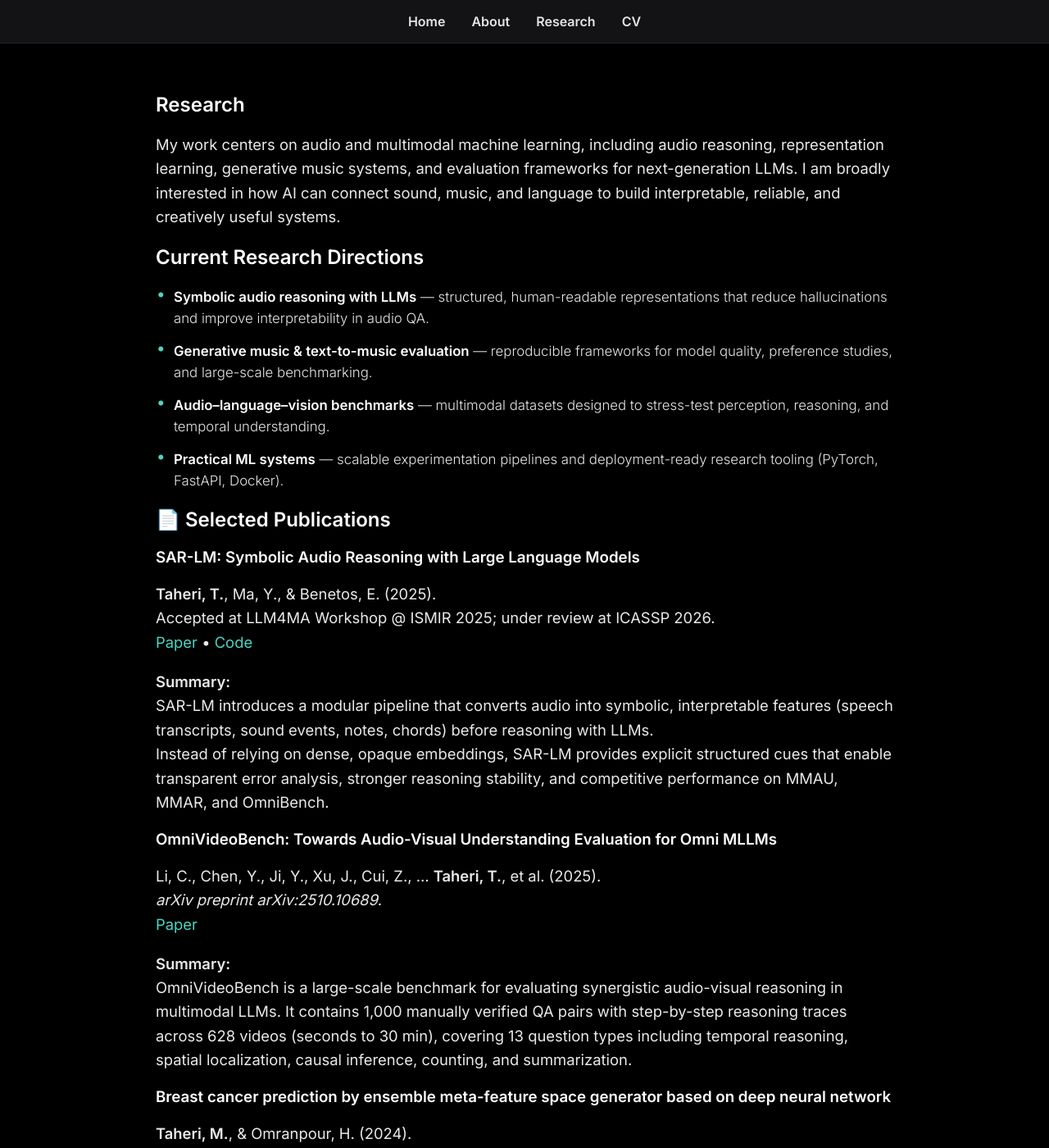
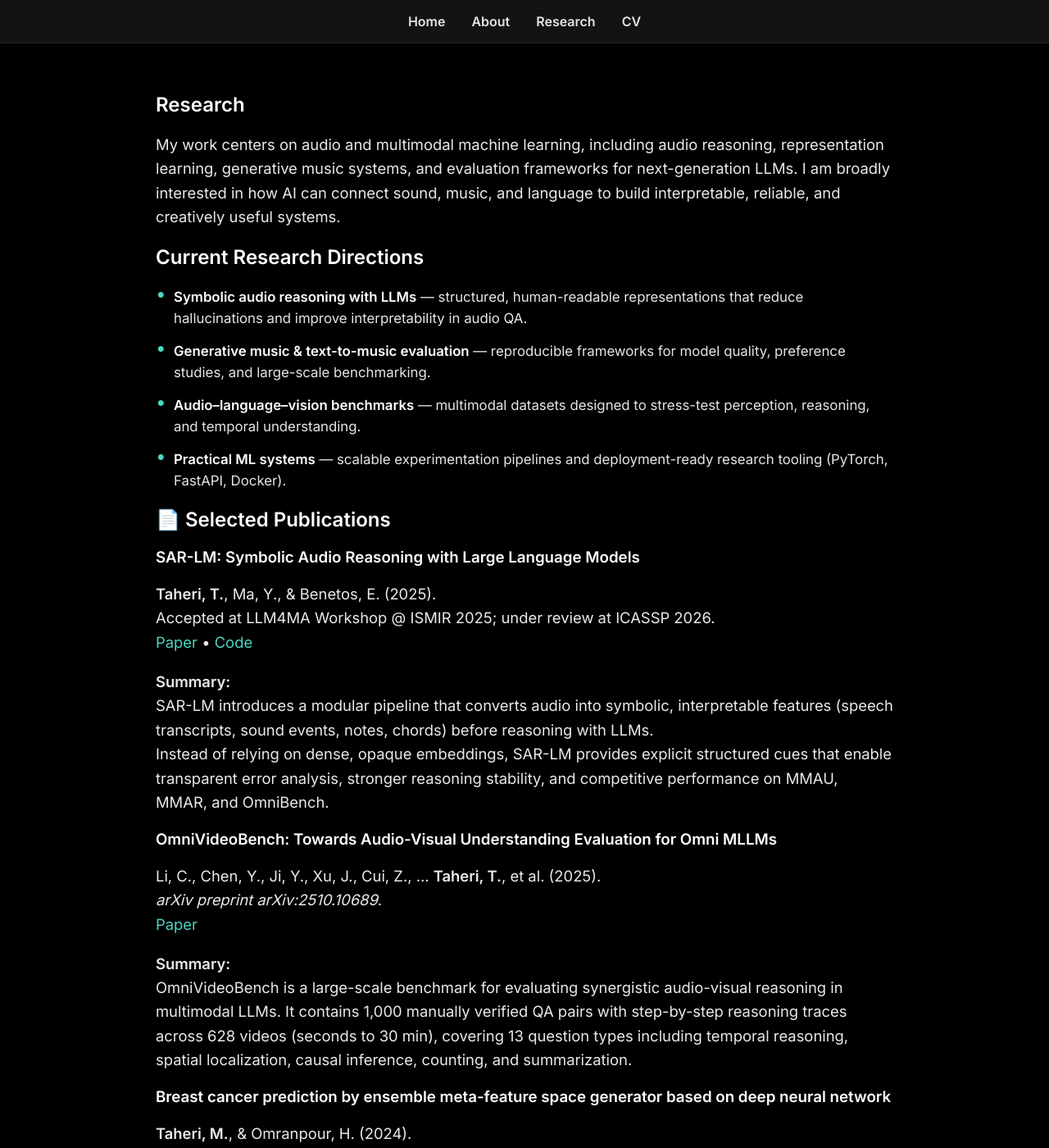
Before and after one commit to termehtaheri/termehtaheri.github.io, a Jekyll site: the page built from research.md, in a window 1280 px wide and 1400 px high. Shown: the whole window at 82% size. Built offline with Jekyll 4.4.1, drawn with Linux system fonts in a browser that asks for light colours.

Commit message:
update style

```diff
--- a/_layouts/default.html
+++ b/_layouts/default.html
@@ -5,24 +5,13 @@
   <meta name="viewport" content="width=device-width, initial-scale=1.0">
   <title>{{ site.title }}</title>
 
-  <!-- Font Awesome for social icons -->
+  <!-- Font Awesome -->
   <link href="https://cdnjs.cloudflare.com/ajax/libs/font-awesome/6.5.0/css/all.min.css" rel="stylesheet">
+
   <link rel="icon" type="image/png" href="{{ '/assets/favicon.png' | relative_url }}">
   <link rel="stylesheet" href="{{ '/css/styles.css' | relative_url }}">
-  <link rel="stylesheet" href="https://cdnjs.cloudflare.com/ajax/libs/font-awesome/6.4.0/css/all.min.css">
+</head>
 
-  <!-- HOME PAGE GIF BACKGROUND -->
-  <style>
-    #home.home-bg {
-      background: url('{{ "/assets/LLM4MA.gif" | relative_url }}') no-repeat center center fixed;
-      background-size: cover;
-      filter: brightness(1.35); /* Make GIF visible */
-      padding-top: 80px;        /* Prevent header overlap */
-      padding-bottom: 120px;
-    }
-  </style>
-
-</head>
 <body>
   {% include header.html %}
 
--- a/css/styles.css
+++ b/css/styles.css
@@ -4,7 +4,7 @@
   --bg-dark: #0d0d0f;
   --bg-card: #16161a;
   --text-light: #e4e4e7;
-  --text-muted: #a1a1aa;
+  --text-muted: #bbbbbb;
   --accent: #4dd4c0;
 }
 
@@ -57,7 +57,20 @@
   margin: 0 auto;
 }
 
-/* HOME IMAGE */
+/* --- HOME HERO --- */
+#home {
+  width: 100%;
+  display: flex;
+  justify-content: center;
+  text-align: center;
+  padding-top: 40px;
+}
+
+.home-inner {
+  max-width: 700px;
+  width: 100%;
+}
+
 .profile-pic {
   width: 260px;
   height: 260px;
@@ -72,10 +85,10 @@
 /* HEADINGS */
 h1, h2, h3 {
   font-weight: 600;
-  color: #ffffff !important; /* clean white */
+  color: #ffffff;
 }
 
-/* CENTER ONLY ON HOME */
+/* HOME CENTERED */
 #home h1,
 #home h2,
 #home h3 {
@@ -85,7 +98,7 @@
 /* LEFT ON OTHER PAGES */
 main h1,
 main h2,
-main h3 {
+main h3:not(#home h3) {
   text-align: left;
 }
 
@@ -93,7 +106,7 @@
 p {
   font-size: 1.15rem;
   line-height: 1.6;
-  color: #e9e9e9 !important;
+  color: #e9e9e9;
 }
 
 /* LINKS */
@@ -138,21 +151,7 @@
   color: var(--accent);
 }
 
-/* --- FIX CURRENT RESEARCH DIRECTIONS LIST --- */
-#research-directions li {
-  margin-bottom: 10px;
-  line-height: 1.55;
-  font-weight: 350;
-  color: #dcdcdc;
-}
-
-#research-directions b,
-#research-directions strong {
-  font-weight: 550;
-  color: #fff;
-}
-
-
+/* --- Clean Research Directions --- */
 #research-directions {
   list-style: none;
   padding-left: 0;
@@ -168,7 +167,6 @@
   position: relative;
 }
 
-/* Mint custom bullet */
 #research-directions li::before {
   content: "•";
   position: absolute;
```
Also changed, not shown: index.md (+14 -10 lines).
